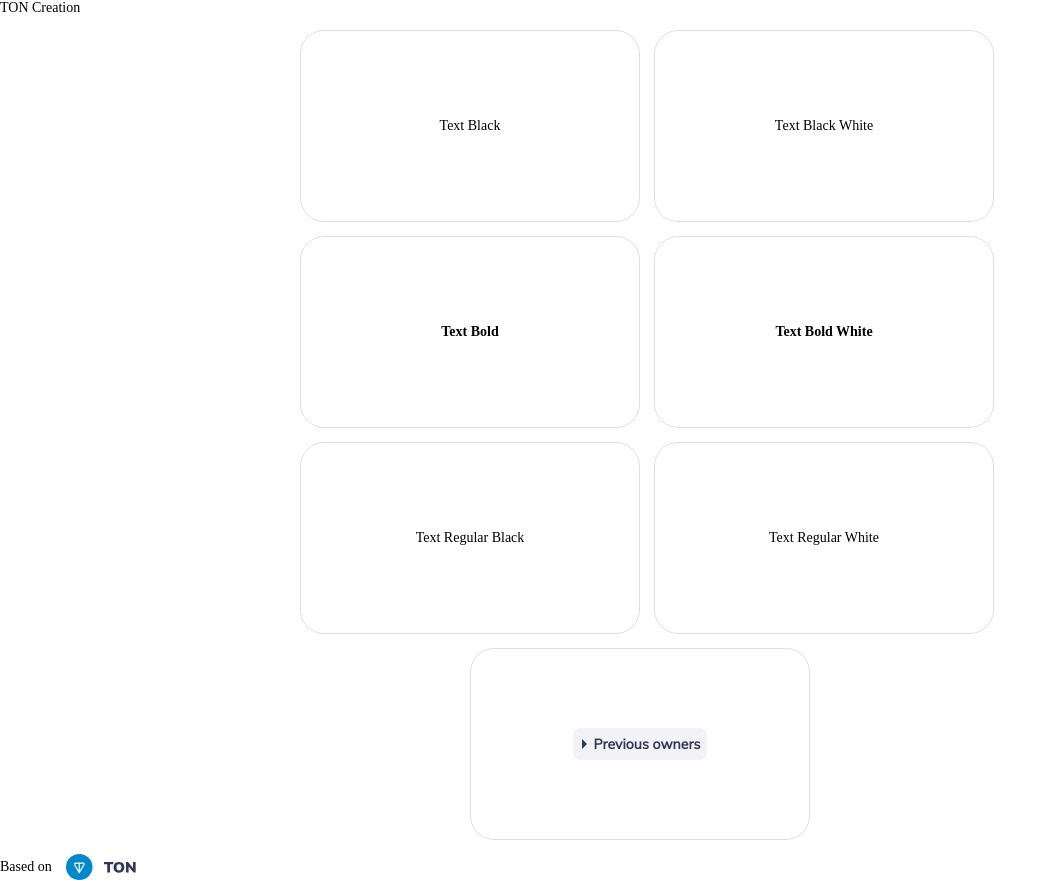
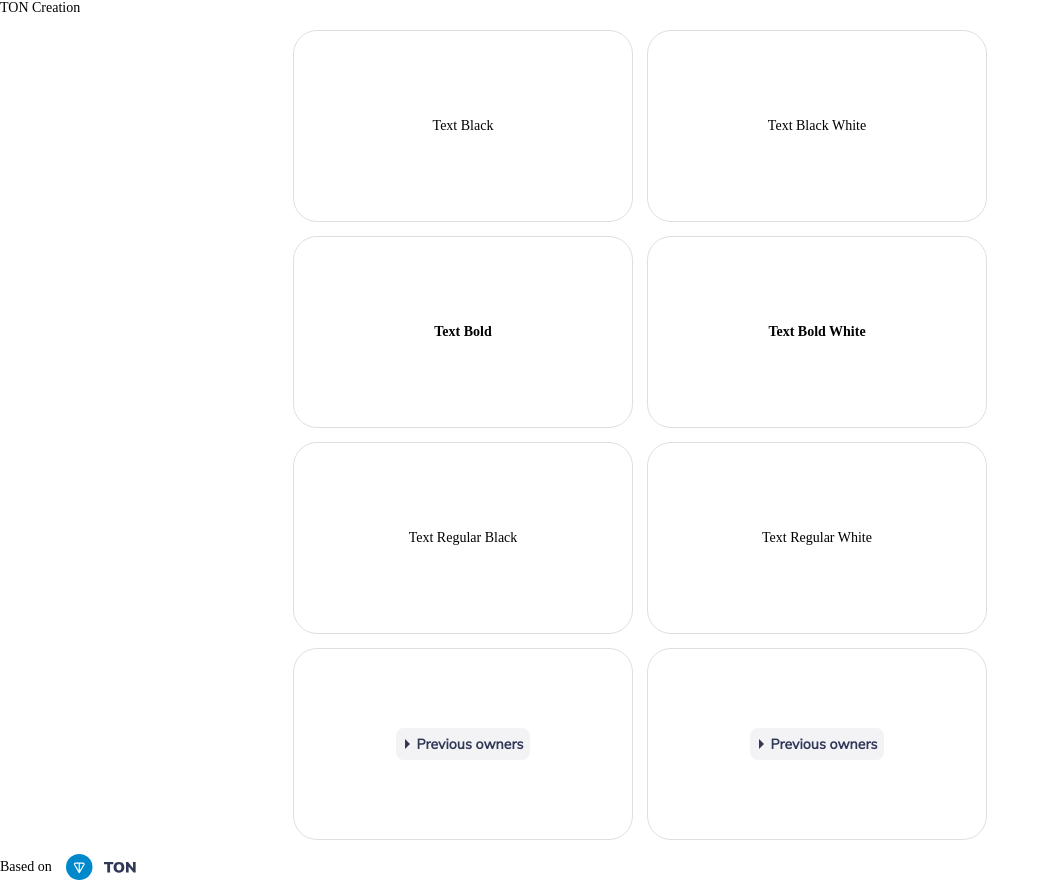
Before and after one commit to systemdesigndao/ton-design-system, a Vue app: page / in a window 1280 px wide. Shown: the whole page, without its empty margins (0-1057 px from the left). Built offline with nearby package versions, Linux system fonts and the light colour scheme.

Commit message:
remove m-l-1 on first cards

```diff
--- a/src/App.vue
+++ b/src/App.vue
@@ -25,7 +25,7 @@ import TextWhite from './components/TextWhite.vue';
       <div class="container">
         <Row class="d-flex justify-content-center m-1">
           <template v-slot:content>
-            <CardLight class="m-l-1">
+            <CardLight>
               <template v-slot:content>
                 <TextBlack>
                   <template v-slot:text>
@@ -51,7 +51,7 @@ import TextWhite from './components/TextWhite.vue';
         </Row>
         <Row class="d-flex justify-content-center m-1">
           <template v-slot:content>
-            <CardLight class="m-l-1">
+            <CardLight>
               <template v-slot:content>
                 <TextBold>
                   <template v-slot:text>
@@ -77,7 +77,7 @@ import TextWhite from './components/TextWhite.vue';
         </Row>
         <Row class="d-flex justify-content-center m-1">
           <template v-slot:content>
-            <CardLight class="m-l-1">
+            <CardLight>
               <template v-slot:content>
                 <TextRegular>
                   <template v-slot:text>
@@ -108,6 +108,11 @@ import TextWhite from './components/TextWhite.vue';
                 <Details />
               </template>
             </CardLight>
+            <CardDark class="m-l-1">
+              <template v-slot:content>
+                <Details />
+              </template>
+            </CardDark>
           </template>
         </Row>
       </div>
```
